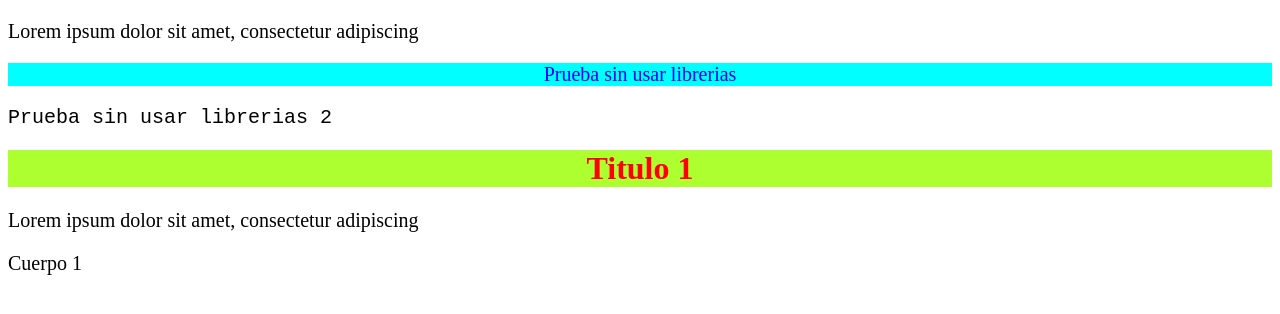
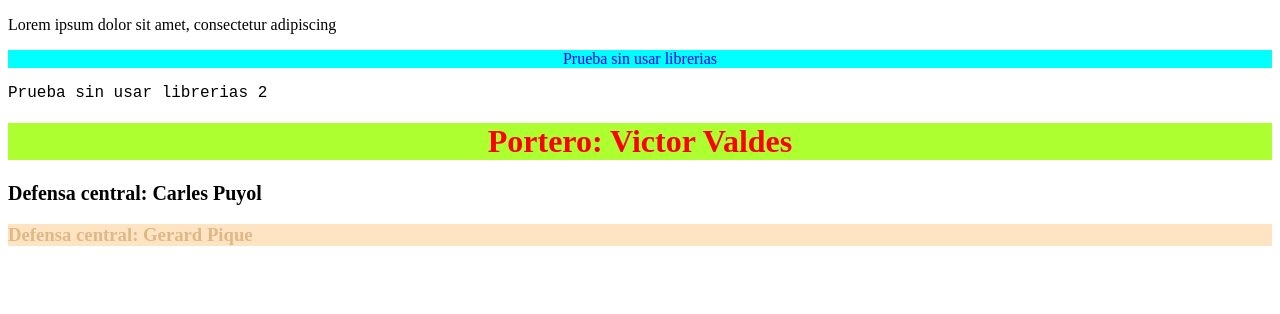
Before and after one commit to ihortiales31/index.html, a PHP site: page / in a window 1280 px wide. Shown: the top 314 px of the page. Run offline with PHP 8.4, Linux system fonts and the light colour scheme.

Commit message:
Prueba 4

```diff
--- a/index.html
+++ b/index.html
@@ -13,10 +13,9 @@
     <p style= "color:blue ; text-align: center; background-color: aqua; " > Prueba sin usar librerias </p>
     <p style= "font-family: 'Courier New', Courier, monospace; " >  Prueba sin usar librerias 2 </p>
 
-    <h1> Titulo 1 </h1>
-    <p>  Lorem ipsum dolor sit amet, consectetur adipiscing </p>
-
-    <p> Cuerpo 1</p>
+    <h1> Portero: Victor Valdes   </h1>
+    <h2> Defensa central: Carles Puyol </h2>
+    <h3> Defensa central: Gerard Pique  </h3>
 
 
   </body>
--- a/styles.css
+++ b/styles.css
@@ -6,13 +6,13 @@
   }
 
 
-  p{
+  h2{
     font-family: 'Times New Roman', Times, serif;
     font-size: 15pt;
     text-align: justify;
   }
 
-h2{
+h3{
     color:burlywood;
     text-align: left;
     background-color: bisque;
```
